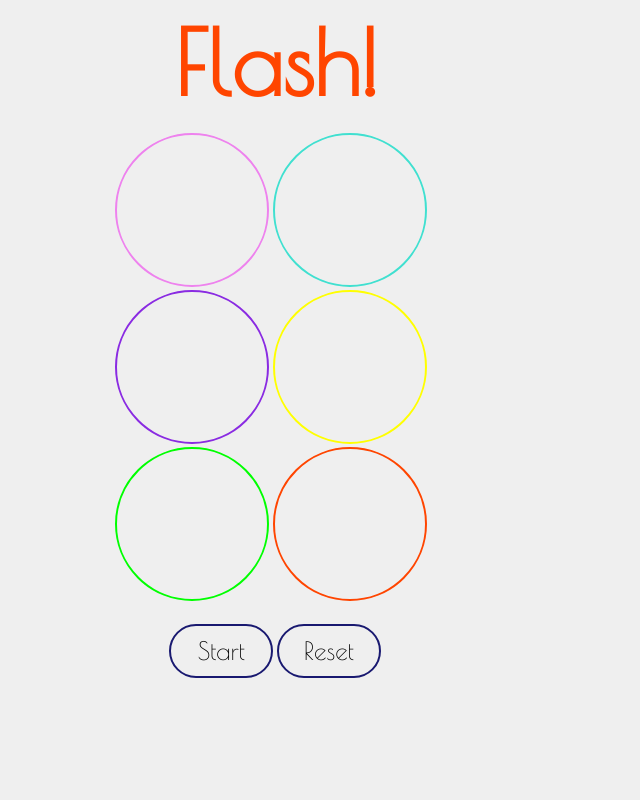
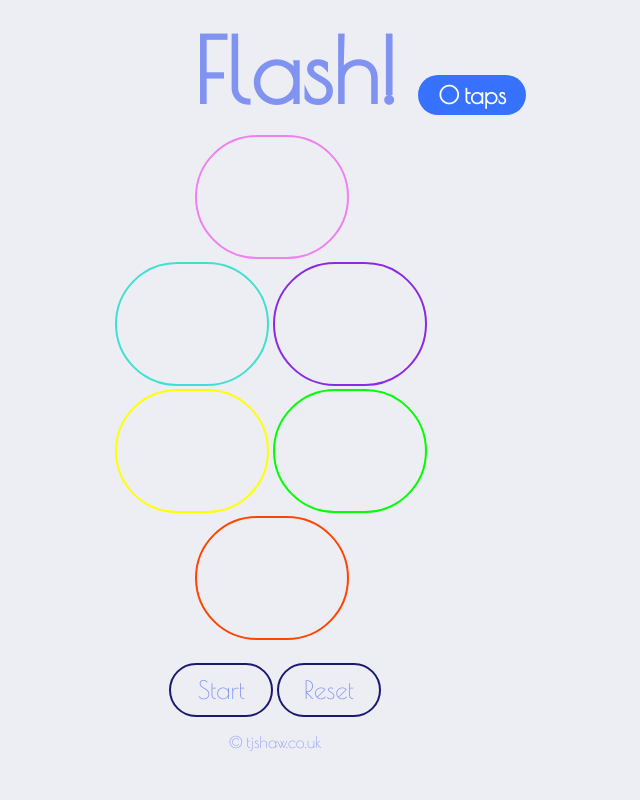
Before and after one commit to timshaw16/wdi-project-1, a PHP site: page / in a window 1280 px wide. Shown: the whole page, without its empty margins (365-1005 px from the left). Run offline with PHP 8.4, Linux system fonts and the light colour scheme; some libraries are stand-ins or nearby versions.

Commit message:
sorting css out

```diff
--- a/css/style.css
+++ b/css/style.css
@@ -1,7 +1,7 @@
 body {
-  background-color: #efefef;
+  background-color: #EDEDF4;
   font-family: 'Poiret One', cursive;
-  color: black;
+  color: #8093F1;
 }
 
 main {
@@ -19,20 +19,18 @@ footer {
 }
 
 li {
-  height: 150px;
+  height: 120px;
   width: 150px;
   display: inline-block;
 }
 
-h1 {
-  text-align: center;
-  font-size: 90px;
-  margin-top: 0;
-}
 
 #first {
   border: 2px solid violet;
   border-radius: 90px;
+  margin: 80px;
+  margin-bottom: 0;
+  margin-top: 0;
 }
 
 #second {
@@ -58,6 +56,9 @@ h1 {
 #sixth {
   border: 2px solid #FF4500;
   border-radius: 90px;
+  margin: 80px;
+  margin-bottom: 0;
+  margin-top: 0;
 }
 
 #start {
@@ -81,12 +82,22 @@ h1 {
   font-size: 25px;
 }
 
+#score {
+  margin-top: 0;
+  color: white;
+  background-color: #3772FF;
+  padding: 6px 20px;
+  border-radius: 40px;
+  display: inline-block;
+}
+
 h1 {
-  text-align: center;
-  color: 	#FF4500;
   font-size: 89px;
   margin-top: 10px;
-  margin-bottom: 18px;
+  margin-bottom: 5px;
+  display: inline-block;
+  margin-right: 20px;
+  margin-left: 550px;
 }
 
 
--- a/index.html
+++ b/index.html
@@ -2,7 +2,7 @@
 <html>
 <head>
   <meta charset="utf-8">
-  <title>Flash | WID Project 1</title>
+  <title>Flash | WDI Project 1</title>
   <script
   src="https://code.jquery.com/jquery-3.2.1.js"
   integrity="sha256-DZAnKJ/6XZ9si04Hgrsxu/8s717jcIzLy3oi35EouyE="
@@ -15,11 +15,8 @@
   <main>
 
     <h1>Flash!</h1>
-    <!-- <div id="SplashScreen">
-    <h1>Flash</h1>
-    <input id="StartButton" type="button" value="Start"/>
-  </div>
-  <canvas id="GameCanvas" style="display: none;">Game Stuff</canvas> -->
+
+    <h2 id="score">0 taps</h2>
   <ul id="grid">
     <li id="first"></li>
     <li id="second"></li>
@@ -29,12 +26,11 @@
     <li id="sixth"></li>
   </ul>
 
-  <!-- <div id="score">
-  <h2 id="scoreNum">0</h2><h3>taps</h3></div> -->
 </main>
 <footer>
   <div id="start">Start</div>
   <div id="reset">Reset</div>
+  <p>&copy tjshaw.co.uk</p>
 </footer>
 </body>
 </html>
--- a/js/app.js
+++ b/js/app.js
@@ -40,7 +40,7 @@ function playSequence(){
       const nextIndex = gameSequence[i];
       const $nextLi = $($lis[nextIndex]);
       const prevColor = $nextLi.css('background-color');
-      $nextLi.css('background-color', '#D3D3D3');
+      $nextLi.css('background-color', 'white');
 
       setTimeout(() => {
         $nextLi.css('background-color', prevColor);
@@ -64,7 +64,7 @@ function guess() {
   // Get the index of that li
   const chosenIndex = $lis.index($chosenLi);
   const prevColor   = $chosenLi.css('background-color');
-  $chosenLi.css('background-color', '#D3D3D3');
+  $chosenLi.css('background-color', 'white');
   setTimeout(() => {
     $chosenLi.css('background-color', prevColor);
   }, 500);
```
